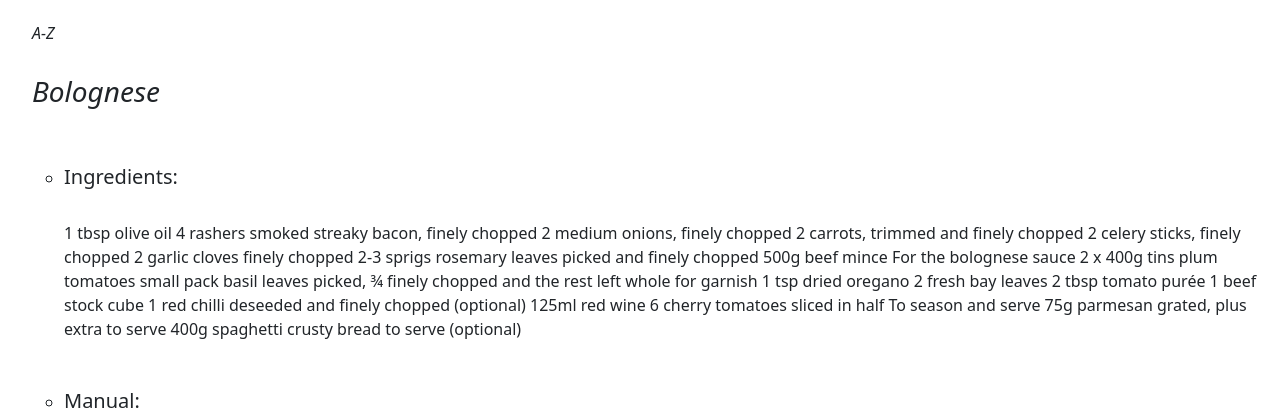
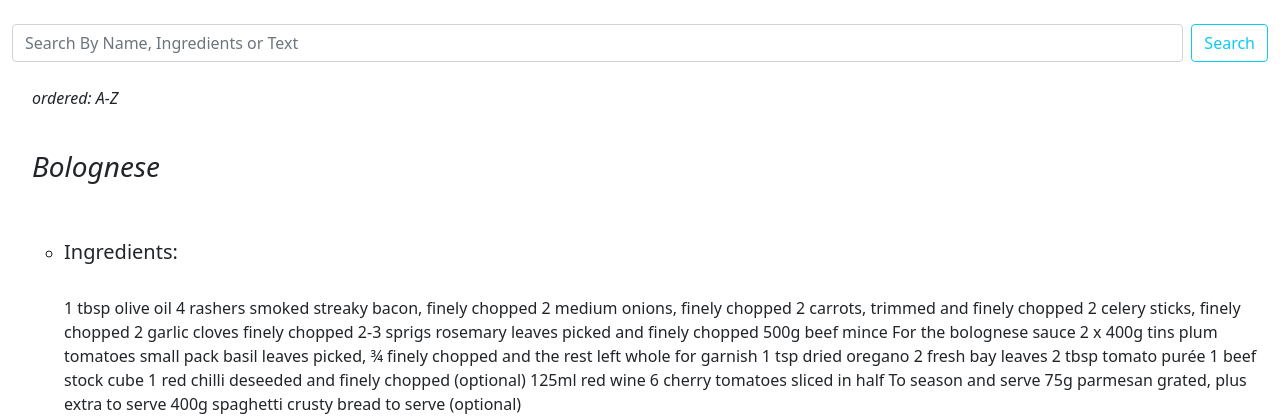
Before and after one commit to deki90to/Recipes-DjangoRestFramework-Docker, a Django app: page / in a window 1280 px wide. Shown: the part 84-504 px from the top of the page. Run offline with Django 3.2, Linux system fonts and the light colour scheme; a user stored in the database is signed in; data comes from the database, SQL or seed files in the repository; both versions use the stored data as it was after the commit; some libraries are stand-ins or nearby versions.

Commit message:
searchbar

```diff
--- a/recipes/forms.py
+++ b/recipes/forms.py
@@ -1,14 +1,12 @@
 from django import forms
 from django.db.models import fields
 from . models import Recipe
-
 
 
 class RecipeListForm(forms.ModelForm):
     class Meta:
         model = Recipe
         fields = '__all__'
-
 
 
 class RecipeCreateForm(forms.ModelForm):
--- a/recipes/models.py
+++ b/recipes/models.py
@@ -1,6 +1,7 @@
 from django.db import models
 from django.db.models.fields import CharField
 from django.contrib.auth.models import User
+from django.core.validators import MinValueValidator, MaxValueValidator
 
 # Create your models here.
 
--- a/recipes/templates/base.html
+++ b/recipes/templates/base.html
@@ -53,6 +53,16 @@
         </nav>
       </div>
     </nav>
+    <br>
+
+
+    <div class="container-fluid">
+      <form class="d-flex" action="{% url 'search' %}">
+        <input class="form-control me-2" type="search" placeholder="Search By Name, Ingredients or Text" aria-label="Search" name="search">
+        <button class="btn btn-outline-info" type="submit">Search</button>
+      </form>
+    </div>
+
 
 {% endif %}
 
--- a/recipes/templates/myrecipe_list.html
+++ b/recipes/templates/myrecipe_list.html
@@ -4,7 +4,7 @@
 {% block body %}
 {% if user.is_authenticated %}
 
-<br><h6><i> A-Z </i></h6>
+<br><p><i> ordered: A-Z </i></p>
 
     {% for recipe in recipe_list %}
         {% if request.user == recipe.user %}
--- a/recipes/templates/recipe_list.html
+++ b/recipes/templates/recipe_list.html
@@ -4,7 +4,7 @@
 {% block body %}
 {% if user.is_authenticated %}
 
-<br><h6><i> A-Z </i></h6>
+<br><p><i> ordered: A-Z </i></p>
 
     {% for recipe in recipe_list %}
     <br> <b> <i> <h3> {{ recipe.recipe_name }} </h3> </i> </b> <br> <br>
--- a/recipes/urls.py
+++ b/recipes/urls.py
@@ -8,4 +8,5 @@ urlpatterns = [
     path('', views.RecipeListView.as_view(), name='recipes'),
     path('add/', views.RecipeCreateView.as_view(), name='add'),
     path('my-recipes/', views.MyRecipeListView.as_view(), name='my-recipes'),
+    path('search/', views.search, name='search'),
 ]
--- a/recipes/views.py
+++ b/recipes/views.py
@@ -3,6 +3,7 @@ from django.views import generic
 from . models import Recipe
 from . forms import RecipeListForm, RecipeCreateForm
 from django.urls import reverse_lazy
+from django.db.models import Q
 
 # Create your views here.
 
@@ -24,3 +25,10 @@ class RecipeCreateView(generic.CreateView):
 class MyRecipeListView(generic.ListView):
     template_name = 'myrecipe_list.html'
     model = Recipe
+
+
+def search(request):
+    if request.method == 'GET':
+        search = request.GET.get('search')
+        recipe = Recipe.objects.all().filter(Q(recipe_name__contains=search) | Q(recipe_ingredients__contains=search) | Q(recipe_text__contains=search))
+        return render(request, 'search.html', {'recipe': recipe})
```
Also changed, not shown: recipes/templates/search.html (added, +24 -0 lines), db.sqlite3, recipes/migrations/0011_auto_20210222_0243.py (added), recipes/serializers.py (deleted).
